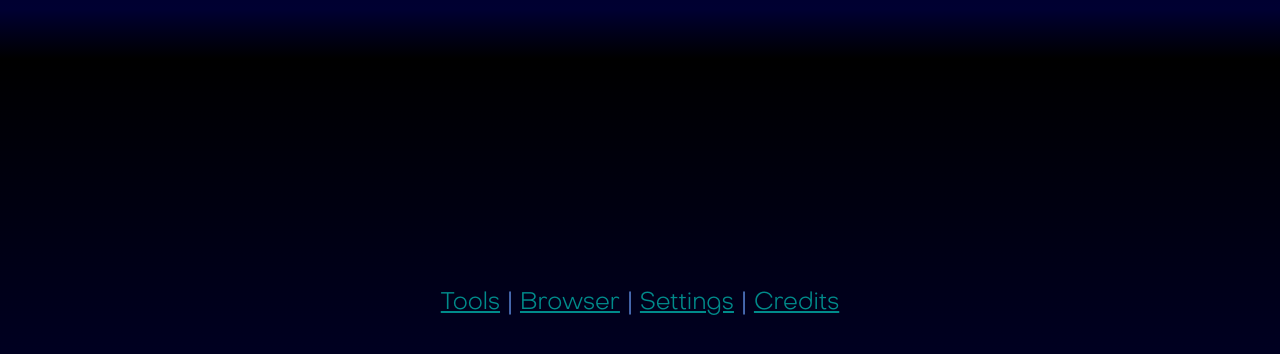
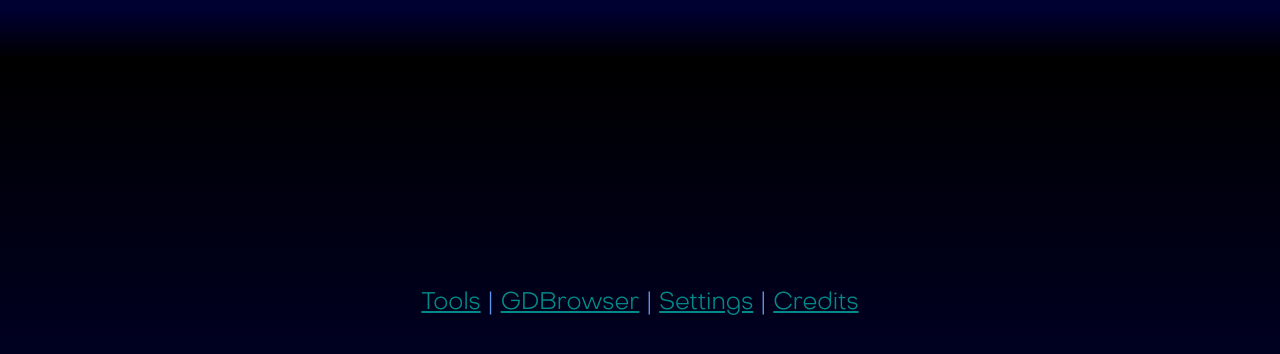
Before and after one commit to FijiAura/dindegdps-launcher-web, a plain HTML site: page en/index.html in a window 1280 px wide. Shown: the part 436-790 px from the top of the page. Drawn offline with Linux system fonts and the light colour scheme.

Commit message:
Fix Wording

```diff
--- a/en/index.html
+++ b/en/index.html
@@ -48,11 +48,12 @@
       <a href="javascript:window.chrome.webview.postMessage('ext://dimisaio.be/discord')"><i class='bx bxl-discord-alt'></i></a>&nbsp;<a href="javascript:window.chrome.webview.postMessage('ext://youtube.com/@dimisaio')"><i class='bx bxl-youtube' ></i></a>&nbsp;<a href="javascript:window.chrome.webview.postMessage('ext://twitter.com/dimisaio')"><i class='bx bxl-twitter' ></i></a>&nbsp;<a href="javascript:window.chrome.webview.postMessage('ext://dgdps.us.to/wa')"><i class='bx bxl-whatsapp' ></i></a>&nbsp;<a href="javascript:transitionToPage('more.html')"><i class='bx bx-folder-plus'></i></a>
     </div>
     <div id="footer">
-      <a href="https://dindegmdps.us.to">Tools</a> | <a href="https://browse.141412.xyz" target="_blank" rel="noreferrer noopenner">Browser</a> | <a href="javascript:transitionToPage('settings.html')">Settings</a> | <a href="javascript:transitionToPage('credits.html')">Credits</a>
+      <a href="https://dindegmdps.us.to">Tools</a> | <a href="https://browse.141412.xyz" target="_blank" rel="noreferrer noopenner">GDBrowser</a> | <a href="javascript:transitionToPage('settings.html')">Settings</a> | <a href="javascript:transitionToPage('credits.html')">Credits</a>
     </div>
   </center>
   <script>
         window.chrome.webview.postMessage("SetColor");
   </script>
 </body>
+
 </html>
```
